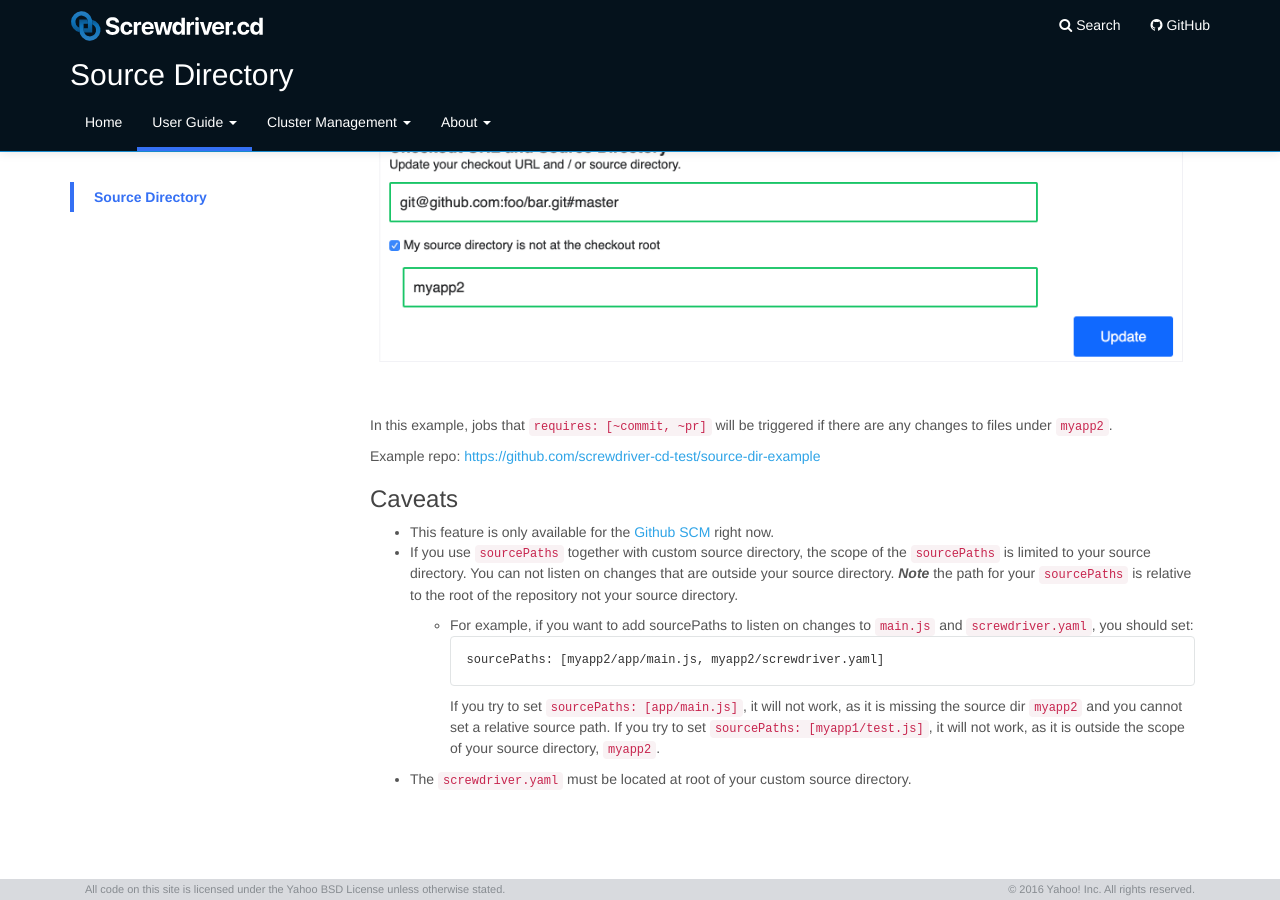
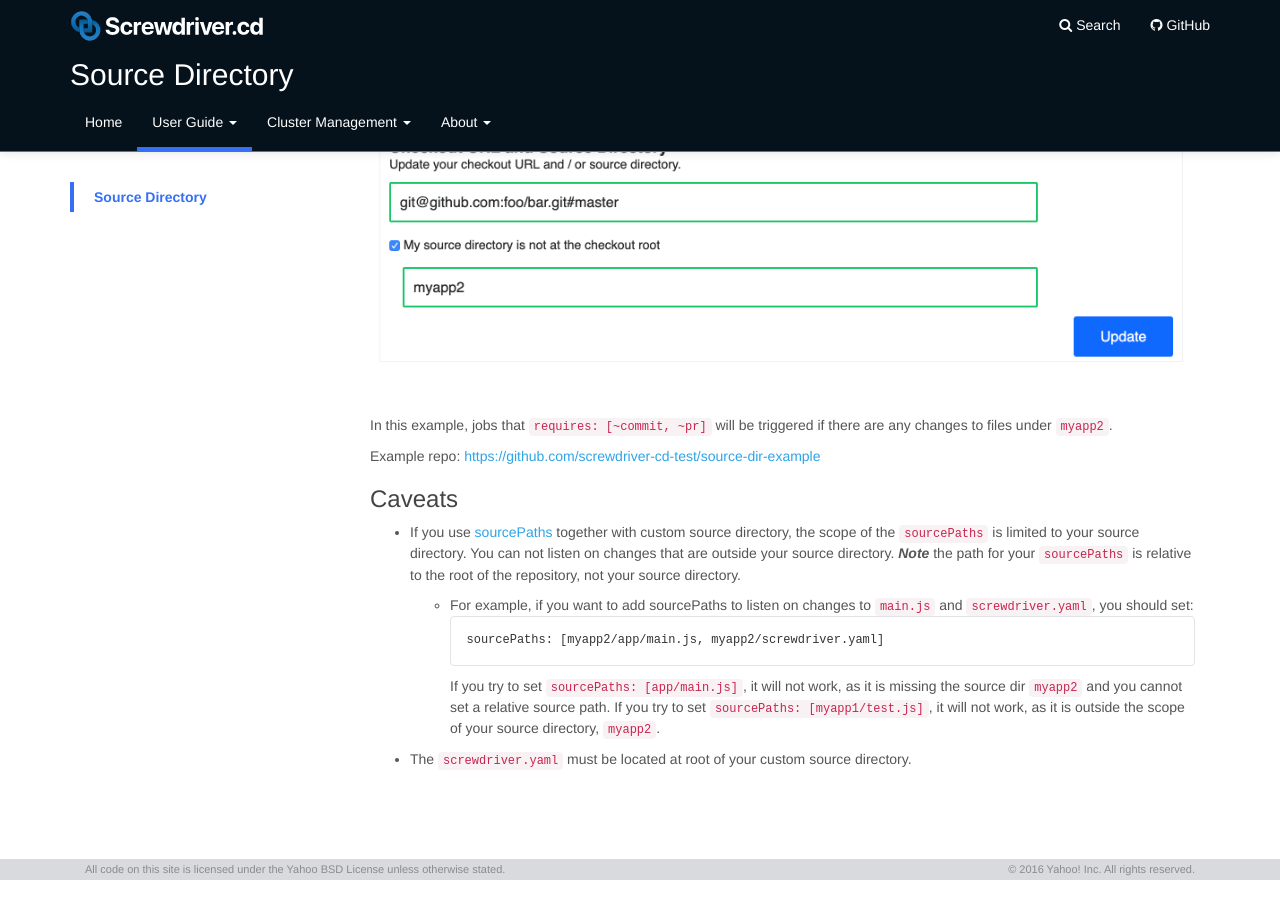
Before and after one commit to screwdriver-cd/guide, a Jekyll site: the page built from docs/user-guide/configuration/sourceDirectory.md, in a window 1280 px wide and 900 px high, scrolled down 1154 px. Built offline with Jekyll 4.4.1, drawn with Linux system fonts in a browser that asks for light colours.

Commit message:
fix(1890): Remove caveat for sourceDir, should be available in all SCMs (#486)

````diff
--- a/docs/user-guide/configuration/sourceDirectory.md
+++ b/docs/user-guide/configuration/sourceDirectory.md
@@ -44,8 +44,7 @@ In this example, jobs that `requires: [~commit, ~pr]` will be triggered if there
 Example repo: <https://github.com/screwdriver-cd-test/source-dir-example>
 
 ### Caveats
-- This feature is only available for the [Github SCM](https://github.com/screwdriver-cd/scm-github) right now.
-- If you use `sourcePaths` together with custom source directory, the scope of the `sourcePaths` is limited to your source directory. You can not listen on changes that are outside your source directory. ***Note*** the path for your `sourcePaths` is relative to the root of the repository not your source directory.
+- If you use [sourcePaths](../sourcePaths) together with custom source directory, the scope of the `sourcePaths` is limited to your source directory. You can not listen on changes that are outside your source directory. ***Note*** the path for your `sourcePaths` is relative to the root of the repository, not your source directory.
 
   - For example, if you want to add sourcePaths to listen on changes to `main.js` and `screwdriver.yaml`, you should set:
 ```
````
